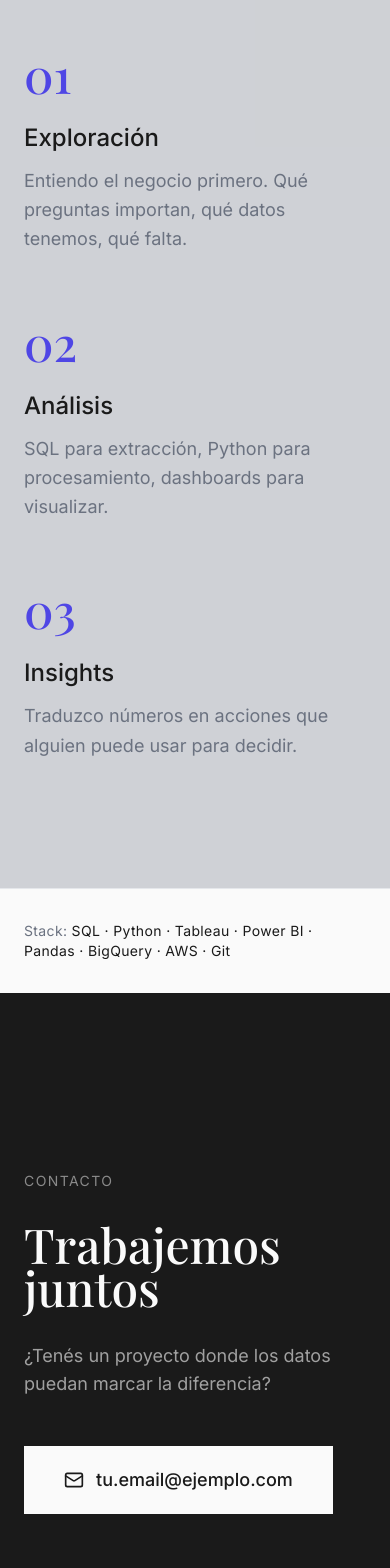
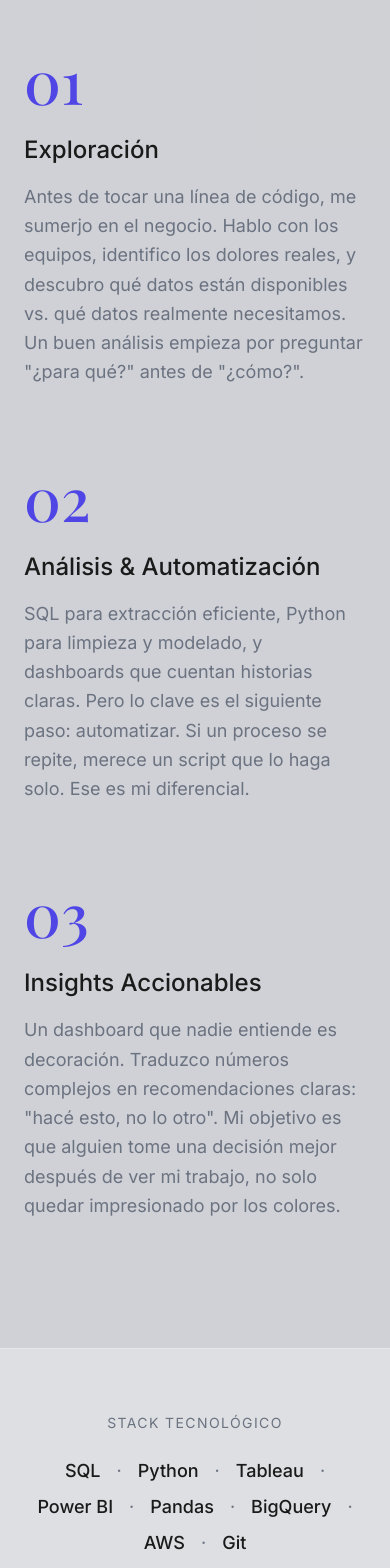
Before and after one commit to tonysoprano33/portfolio-lautaro-ortiz, a Next.js app: page / in a window 390 px wide. Shown: the part 4680-6248 px from the top of the page. Built offline with nearby package versions, Linux system fonts and the light colour scheme.

Commit message:
feat: footer compacto, process con contenido impactante, skills con protagonismo

```diff
--- a/src/components/Contact.tsx
+++ b/src/components/Contact.tsx
@@ -4,29 +4,29 @@ import { Mail, Linkedin, Github } from "lucide-react";
 
 export default function Contact() {
   return (
-    <section id="contact" className="min-h-screen flex flex-col justify-center px-6 sm:px-12 lg:px-24 bg-foreground text-background">
-      <div className="max-w-4xl mx-auto">
+    <section id="contact" className="py-24 sm:py-32 px-6 sm:px-12 lg:px-24 bg-foreground text-background">
+      <div className="max-w-4xl mx-auto text-center">
         <p className="text-background/50 text-sm tracking-widest uppercase mb-8">
           Contacto
         </p>
 
-        <h2 className="font-display text-5xl sm:text-6xl md:text-7xl lg:text-8xl font-medium leading-[0.9] mb-8 max-w-4xl">
+        <h2 className="font-display text-5xl sm:text-6xl md:text-7xl lg:text-8xl font-medium leading-[0.9] mb-8">
           Trabajemos<br />juntos
         </h2>
 
-        <p className="text-background/60 text-lg sm:text-xl max-w-lg mb-12">
+        <p className="text-background/60 text-lg sm:text-xl max-w-lg mx-auto mb-12">
           ¿Tenés un proyecto donde los datos puedan marcar la diferencia?
         </p>
 
         <a
           href="mailto:tu.email@ejemplo.com"
-          className="inline-flex items-center gap-3 bg-background text-foreground px-10 py-5 text-lg font-medium hover:opacity-90 transition-opacity"
+          className="inline-flex items-center gap-3 bg-background text-foreground px-10 py-5 text-lg font-medium hover:opacity-90 transition-opacity mb-16"
         >
           <Mail className="w-5 h-5" />
           tu.email@ejemplo.com
         </a>
 
-        <div className="flex gap-8 mt-20 pt-10 border-t border-background/20">
+        <div className="flex justify-center gap-8 pt-10 border-t border-background/20">
           <a href="#" className="text-background/40 hover:text-background transition-colors">
             <Linkedin className="w-6 h-6" />
           </a>
@@ -34,6 +34,10 @@ export default function Contact() {
             <Github className="w-6 h-6" />
           </a>
         </div>
+
+        <p className="text-background/30 text-sm mt-12">
+          © 2026 Lautaro Ortiz. Built with Next.js & coffee.
+        </p>
       </div>
     </section>
   );
--- a/src/components/Process.tsx
+++ b/src/components/Process.tsx
@@ -8,33 +8,42 @@ export default function Process() {
           Cómo trabajo
         </p>
 
-        <div className="space-y-16 sm:space-y-24">
-          <div className="flex flex-col sm:flex-row gap-6 sm:gap-12">
-            <p className="text-accent font-display text-5xl sm:text-6xl font-medium">01</p>
-            <div>
-              <h3 className="text-2xl sm:text-3xl font-medium text-primary mb-3">Exploración</h3>
-              <p className="text-muted-foreground text-lg leading-relaxed max-w-xl">
-                Entiendo el negocio primero. Qué preguntas importan, qué datos tenemos, qué falta.
+        <div className="space-y-20 sm:space-y-28">
+          <div className="flex flex-col sm:flex-row gap-6 sm:gap-16">
+            <p className="text-accent font-display text-6xl sm:text-7xl font-medium">01</p>
+            <div className="flex-1">
+              <h3 className="text-2xl sm:text-3xl font-medium text-primary mb-4">Exploración</h3>
+              <p className="text-muted-foreground text-lg sm:text-xl leading-relaxed max-w-2xl">
+                Antes de tocar una línea de código, me sumerjo en el negocio.
+                Hablo con los equipos, identifico los dolores reales, y descubro
+                qué datos están disponibles vs. qué datos realmente necesitamos.
+                Un buen análisis empieza por preguntar "¿para qué?" antes de "¿cómo?".
               </p>
             </div>
           </div>
 
-          <div className="flex flex-col sm:flex-row gap-6 sm:gap-12">
-            <p className="text-accent font-display text-5xl sm:text-6xl font-medium">02</p>
-            <div>
-              <h3 className="text-2xl sm:text-3xl font-medium text-primary mb-3">Análisis</h3>
-              <p className="text-muted-foreground text-lg leading-relaxed max-w-xl">
-                SQL para extracción, Python para procesamiento, dashboards para visualizar.
+          <div className="flex flex-col sm:flex-row gap-6 sm:gap-16">
+            <p className="text-accent font-display text-6xl sm:text-7xl font-medium">02</p>
+            <div className="flex-1">
+              <h3 className="text-2xl sm:text-3xl font-medium text-primary mb-4">Análisis & Automatización</h3>
+              <p className="text-muted-foreground text-lg sm:text-xl leading-relaxed max-w-2xl">
+                SQL para extracción eficiente, Python para limpieza y modelado,
+                y dashboards que cuentan historias claras. Pero lo clave es el
+                siguiente paso: automatizar. Si un proceso se repite, merece un
+                script que lo haga solo. Ese es mi diferencial.
               </p>
             </div>
           </div>
 
-          <div className="flex flex-col sm:flex-row gap-6 sm:gap-12">
-            <p className="text-accent font-display text-5xl sm:text-6xl font-medium">03</p>
-            <div>
-              <h3 className="text-2xl sm:text-3xl font-medium text-primary mb-3">Insights</h3>
-              <p className="text-muted-foreground text-lg leading-relaxed max-w-xl">
-                Traduzco números en acciones que alguien puede usar para decidir.
+          <div className="flex flex-col sm:flex-row gap-6 sm:gap-16">
+            <p className="text-accent font-display text-6xl sm:text-7xl font-medium">03</p>
+            <div className="flex-1">
+              <h3 className="text-2xl sm:text-3xl font-medium text-primary mb-4">Insights Accionables</h3>
+              <p className="text-muted-foreground text-lg sm:text-xl leading-relaxed max-w-2xl">
+                Un dashboard que nadie entiende es decoración. Traduzco números
+                complejos en recomendaciones claras: "hacé esto, no lo otro".
+                Mi objetivo es que alguien tome una decisión mejor después de ver
+                mi trabajo, no solo quedar impresionado por los colores.
               </p>
             </div>
           </div>
--- a/src/components/Skills.tsx
+++ b/src/components/Skills.tsx
@@ -2,11 +2,28 @@
 
 export default function Skills() {
   return (
-    <section className="py-8 px-6 sm:px-12 lg:px-24 border-t border-border bg-background">
-      <div className="max-w-5xl mx-auto">
-        <p className="text-muted-foreground text-sm tracking-wide">
-          Stack: <span className="text-primary">SQL · Python · Tableau · Power BI · Pandas · BigQuery · AWS · Git</span>
+    <section className="py-16 sm:py-20 px-6 sm:px-12 lg:px-24 border-y border-border bg-muted/20">
+      <div className="max-w-5xl mx-auto text-center">
+        <p className="text-muted-foreground text-sm tracking-widest uppercase mb-6">
+          Stack Tecnológico
         </p>
+        <div className="flex flex-wrap justify-center gap-x-4 gap-y-2 text-lg sm:text-xl">
+          <span className="text-primary font-medium">SQL</span>
+          <span className="text-muted-foreground">·</span>
+          <span className="text-primary font-medium">Python</span>
+          <span className="text-muted-foreground">·</span>
+          <span className="text-primary font-medium">Tableau</span>
+          <span className="text-muted-foreground">·</span>
+          <span className="text-primary font-medium">Power BI</span>
+          <span className="text-muted-foreground">·</span>
+          <span className="text-primary font-medium">Pandas</span>
+          <span className="text-muted-foreground">·</span>
+          <span className="text-primary font-medium">BigQuery</span>
+          <span className="text-muted-foreground">·</span>
+          <span className="text-primary font-medium">AWS</span>
+          <span className="text-muted-foreground">·</span>
+          <span className="text-primary font-medium">Git</span>
+        </div>
       </div>
     </section>
   );
```
